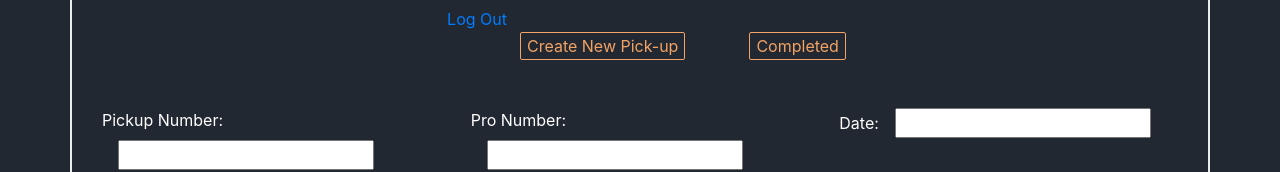
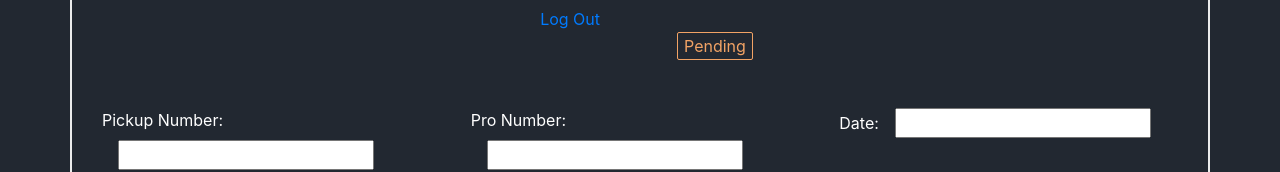
Before and after one commit to ehunter7/will-call, a React (Create React App) app in the folder client/: page /completed in a window 1280 px wide. Shown: the top 172 px of the page. Built offline with nearby package versions, Linux system fonts and the light colour scheme; no server answers.

Commit message:
fix order list

```diff
--- a/client/src/components/Order.js
+++ b/client/src/components/Order.js
@@ -17,7 +17,8 @@ const Order = ({
   const [editor, showEditor] = useState(false);
 
   //global state
-  const [state, dispatch] = useStateContext;
+  //! this does not work. Need for displaying details on both the pending and completed page.
+  // const [state, dispatch] = useStateContext;
 
   // Sets date to display
   const pickupDate = new Date(order.puDate);
@@ -54,10 +55,11 @@ const Order = ({
   };
 
   const handleDetails = () => {
-    dispatch({ type: "open-details", id: order._id });
+    console.log(order._id);
+      //! this does not work. Need for displaying details on both the pending and completed page.
+    // dispatch({ type: "open-details", id: order._id });
   };
 
-  //function to not show buttons if pickup is completed
 
   return (
     <div className="orderCard">
@@ -118,7 +120,7 @@ const Order = ({
             ) : null}
           </div>
           <div className="orderButtons">
-            <button className="orderBtn" onClick={() => handleDetails}>
+            <button className="orderBtn" onClick={() => handleDetails()}>
               Details
             </button>
           </div>
--- a/client/src/components/Selection.js
+++ b/client/src/components/Selection.js
@@ -8,7 +8,9 @@ const Selection = () => {
   const { logout } = useAuth();
   let history = useHistory();
   const [newPU, showNewPU] = useState(false);
-  const [completedPage, setCompletedPage] = useState();
+  const [completedPage, setCompletedPage] = useState(true);
+
+
   const handleClick = (e) => {
     setCompletedPage(!completedPage);
 
@@ -19,6 +21,7 @@ const Selection = () => {
     }
   };
 
+// handles log out
   const handleLogout = async () => {
     try {
       await logout();
@@ -36,7 +39,16 @@ const Selection = () => {
         </Button>
       </div>
       <div className="selectionButtons">
-        {!completedPage ? (
+        {completedPage ? (
+                    <button
+                    className="completedButton selcBTN"
+                    name="pending"
+                    onClick={(e) => handleClick(e)}
+                  >
+                    Pending
+                  </button>
+
+        ) : (
           <>
             <button className="selcBTN" onClick={() => showNewPU(!newPU)}>
               Create New Pick-up
@@ -49,14 +61,6 @@ const Selection = () => {
               Completed
             </button>{" "}
           </>
-        ) : (
-          <button
-            className="completedButton selcBTN"
-            name="pending"
-            onClick={(e) => handleClick(e)}
-          >
-            Pending
-          </button>
         )}
       </div>
     </div>
```
Also changed, not shown: 1 other file (tests, documents, lock files or other folders).
